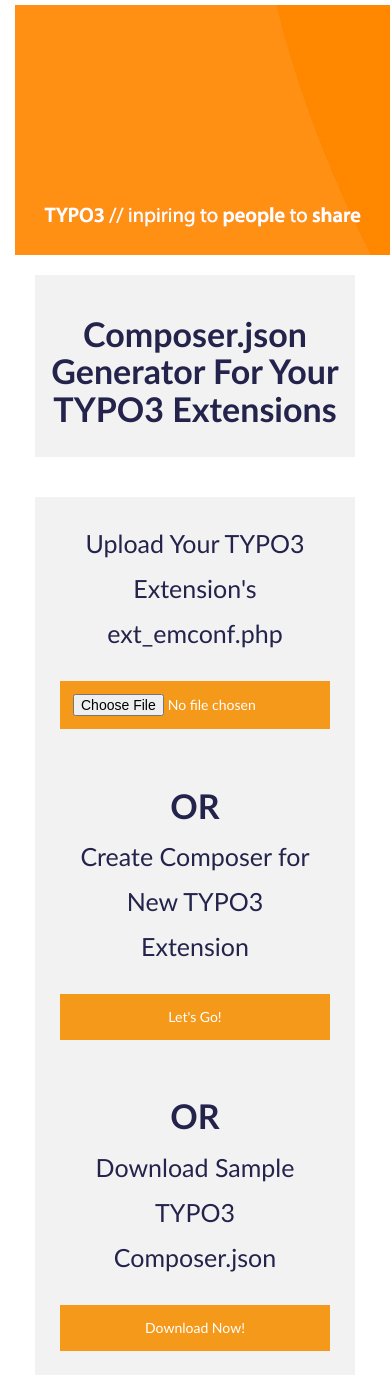
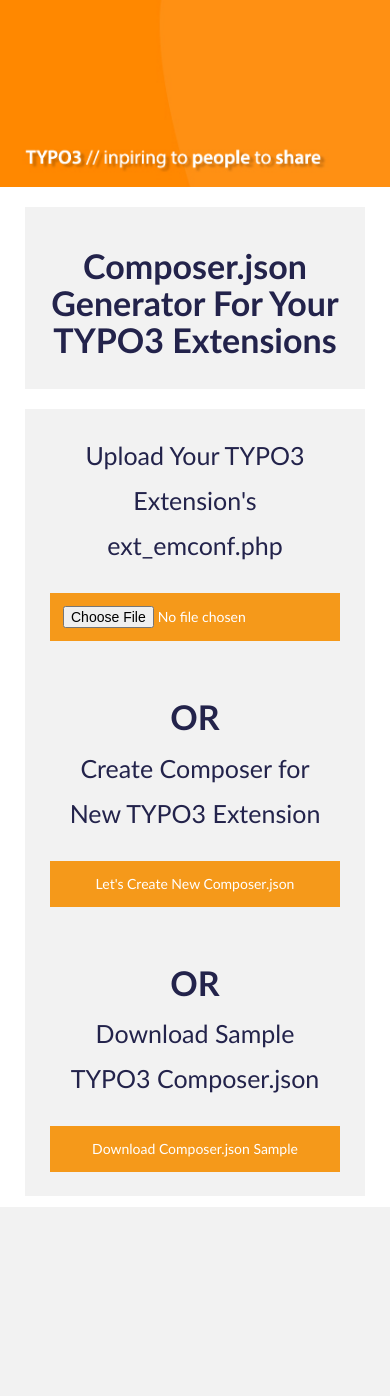
Before and after one commit to nitsan-technologies/ns_typo3_composer_generator, a PHP site: page / in a window 390 px wide; the page is wider, and only the part inside the window is pictured. After the commit the page ends 1207 px from the top of that part, so only its background shows below. Run offline with PHP 8.4, Linux system fonts and the light colour scheme; some libraries are stand-ins or nearby versions.

Commit message:
[TODO] Design touch-up with banner, responsive view etc.,

```diff
--- a/Assets/app.css
+++ b/Assets/app.css
@@ -218,7 +218,7 @@
 }
 
 .form-container {
-	margin:20px;
+	margin:10px;
 	padding:20px;
 	border-radius:0px;
 	/*background:#B3E5FC;
@@ -396,9 +396,12 @@
 }
 
 .joinComposerTYPO3 {
-	margin: 0px;
-	margin-top: 5px;
+	margin: 0px 10px 10px 0;
+	padding: 0px;
 	/*background: url('TYPO3-Banner-Wallpaper.png') center no-repeat;
 	background-size: cover;
 	height: 320px;*/
 }
+.joinComposerTYPO3 img {
+	max-width: 1120px;
+}
--- a/index.php
+++ b/index.php
@@ -21,7 +21,7 @@ $objComposer = new ComposerGenerator();
 	<script type="text/javascript" src="Assets/app.js"></script>
 </head>
 <body>
-	<form id="frmGenerateComposer" method="post" enctype="multipart/form-data" action="/">
+	<form id="frmGenerateComposer" method="post" enctype="multipart/form-data" action="">
 		<div class="container">
 			<div class="row">
 				<div class="col-md-12 joinComposerTYPO3">
@@ -56,7 +56,7 @@ $objComposer = new ComposerGenerator();
 									?>
 									<div class="col-md-12 invalidPHPFile">
 										<h2>Invalid ext_emconf.php file!</h2>
-										<button type="button" class="btn submit-form" onclick="window.location.href='/';">Try again!</
+										<button type="button" class="btn submit-form" onclick="window.location.href='';">Try again!</
 									</div>
 									<?php
 								}
@@ -74,7 +74,7 @@ $objComposer = new ComposerGenerator();
 									<div class="col-md-3">
 										<h2>Create Composer for New TYPO3 Extension</h2>
 										<div class="row submit-row">
-											<button name="btnNewComposer" id="btnNewComposer" type="button" class="btn btn-block submit-form">Let's Go!</button>
+											<button name="btnNewComposer" id="btnNewComposer" type="button" class="btn btn-block submit-form">Let's Create New Composer.json</button>
 										</div>
 									</div>
 									<div class="col-md-1">
@@ -83,7 +83,7 @@ $objComposer = new ComposerGenerator();
 									<div class="col-md-3">
 										<h2>Download Sample TYPO3 Composer.json</h2>
 										<div class="row submit-row">
-											<button name="btnDownloadComposer" id="btnDownloadComposer" type="button" class="btn btn-block submit-form" onclick="window.location.href='index.php?downloadFile=Downloads/composer.json';">Download Now!</button>
+											<button name="btnDownloadComposer" id="btnDownloadComposer" type="button" class="btn btn-block submit-form" onclick="window.location.href='index.php?downloadFile=Downloads/composer.json';">Download Composer.json Sample</button>
 										</div>
 									</div>
 								<?php
```
Also changed, not shown: Assets/Composer.json-Generator-for-TYPO3-Extensions.jpg.
